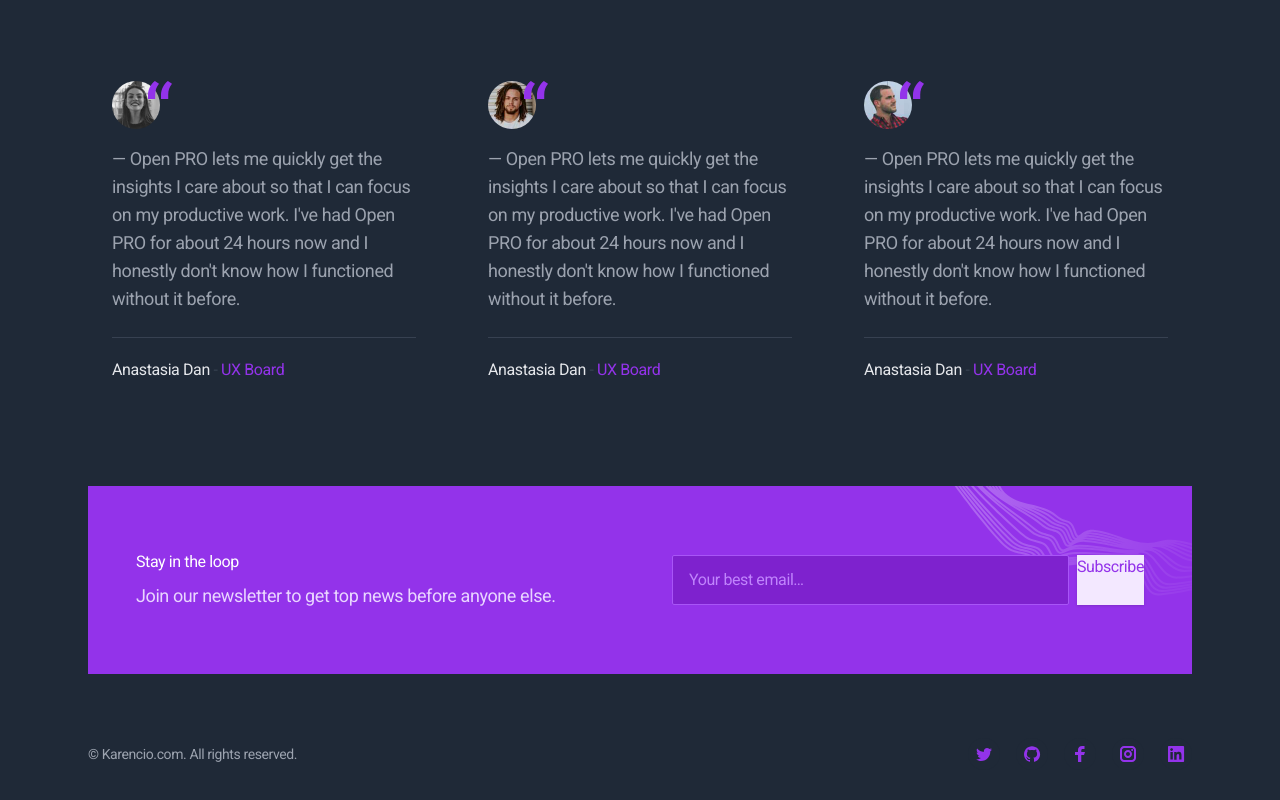
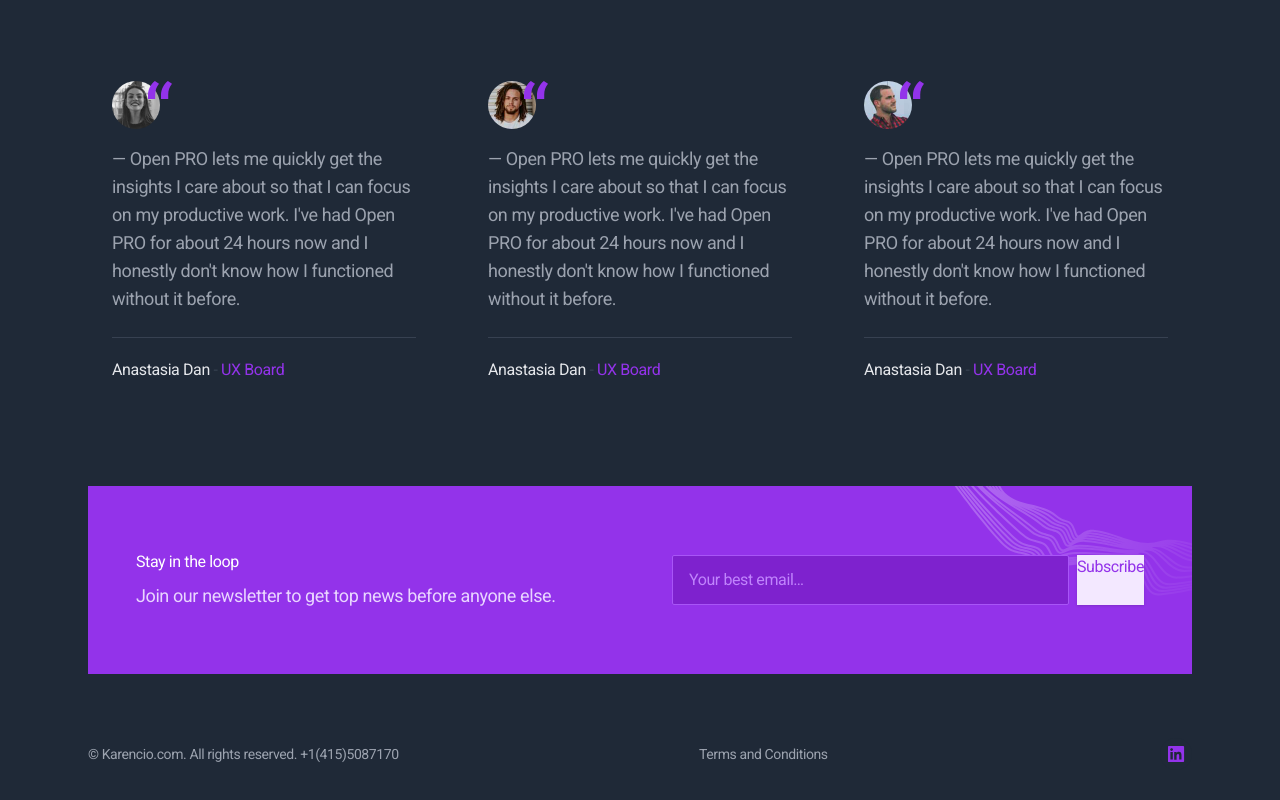
Before and after one commit to jupadev/karencio-website, a Next.js app: page / in a window 1280 px wide. Shown: the part 3840-4640 px from the top of the page. Built offline with nearby package versions, Linux system fonts and the light colour scheme.

Commit message:
Update Footer.jsx

```diff
--- a/app/partials/Footer.jsx
+++ b/app/partials/Footer.jsx
@@ -13,68 +13,6 @@ function Footer() {
           <div className="md:flex md:items-center md:justify-between">
             {/* Social links */}
             <ul className="flex mb-4 md:order-1 md:ml-4 md:mb-0">
-              <li>
-                <a
-                  to="#"
-                  className="flex justify-center items-center text-purple-600 bg-gray-800 hover:text-gray-100 hover:bg-purple-600 rounded-full transition duration-150 ease-in-out"
-                  aria-label="Twitter"
-                >
-                  <svg
-                    className="w-8 h-8 fill-current"
-                    viewBox="0 0 32 32"
-                    xmlns="http://www.w3.org/2000/svg"
-                  >
-                    <path d="M24 11.5c-.6.3-1.2.4-1.9.5.7-.4 1.2-1 1.4-1.8-.6.4-1.3.6-2.1.8-.6-.6-1.5-1-2.4-1-1.7 0-3.2 1.5-3.2 3.3 0 .3 0 .5.1.7-2.7-.1-5.2-1.4-6.8-3.4-.3.5-.4 1-.4 1.7 0 1.1.6 2.1 1.5 2.7-.5 0-1-.2-1.5-.4 0 1.6 1.1 2.9 2.6 3.2-.3.1-.6.1-.9.1-.2 0-.4 0-.6-.1.4 1.3 1.6 2.3 3.1 2.3-1.1.9-2.5 1.4-4.1 1.4H8c1.5.9 3.2 1.5 5 1.5 6 0 9.3-5 9.3-9.3v-.4c.7-.5 1.3-1.1 1.7-1.8z" />
-                  </svg>
-                </a>
-              </li>
-              <li className="ml-4">
-                <a
-                  to="#"
-                  className="flex justify-center items-center text-purple-600 bg-gray-800 hover:text-gray-100 hover:bg-purple-600 rounded-full transition duration-150 ease-in-out"
-                  aria-label="Github"
-                >
-                  <svg
-                    className="w-8 h-8 fill-current"
-                    viewBox="0 0 32 32"
-                    xmlns="http://www.w3.org/2000/svg"
-                  >
-                    <path d="M16 8.2c-4.4 0-8 3.6-8 8 0 3.5 2.3 6.5 5.5 7.6.4.1.5-.2.5-.4V22c-2.2.5-2.7-1-2.7-1-.4-.9-.9-1.2-.9-1.2-.7-.5.1-.5.1-.5.8.1 1.2.8 1.2.8.7 1.3 1.9.9 2.3.7.1-.5.3-.9.5-1.1-1.8-.2-3.6-.9-3.6-4 0-.9.3-1.6.8-2.1-.1-.2-.4-1 .1-2.1 0 0 .7-.2 2.2.8.6-.2 1.3-.3 2-.3s1.4.1 2 .3c1.5-1 2.2-.8 2.2-.8.4 1.1.2 1.9.1 2.1.5.6.8 1.3.8 2.1 0 3.1-1.9 3.7-3.7 3.9.3.4.6.9.6 1.6v2.2c0 .2.1.5.6.4 3.2-1.1 5.5-4.1 5.5-7.6-.1-4.4-3.7-8-8.1-8z" />
-                  </svg>
-                </a>
-              </li>
-              <li className="ml-4">
-                <a
-                  to="#"
-                  className="flex justify-center items-center text-purple-600 bg-gray-800 hover:text-gray-100 hover:bg-purple-600 rounded-full transition duration-150 ease-in-out"
-                  aria-label="Facebook"
-                >
-                  <svg
-                    className="w-8 h-8 fill-current"
-                    viewBox="0 0 32 32"
-                    xmlns="http://www.w3.org/2000/svg"
-                  >
-                    <path d="M14.023 24L14 17h-3v-3h3v-2c0-2.7 1.672-4 4.08-4 1.153 0 2.144.086 2.433.124v2.821h-1.67c-1.31 0-1.563.623-1.563 1.536V14H21l-1 3h-2.72v7h-3.257z" />
-                  </svg>
-                </a>
-              </li>
-              <li className="ml-4">
-                <a
-                  to="#"
-                  className="flex justify-center items-center text-purple-600 bg-gray-800 hover:text-gray-100 hover:bg-purple-600 rounded-full transition duration-150 ease-in-out"
-                  aria-label="Instagram"
-                >
-                  <svg
-                    className="w-8 h-8 fill-current"
-                    viewBox="0 0 32 32"
-                    xmlns="http://www.w3.org/2000/svg"
-                  >
-                    <circle cx="20.145" cy="11.892" r="1" />
-                    <path d="M16 20c-2.206 0-4-1.794-4-4s1.794-4 4-4 4 1.794 4 4-1.794 4-4 4zm0-6c-1.103 0-2 .897-2 2s.897 2 2 2 2-.897 2-2-.897-2-2-2z" />
-                    <path d="M20 24h-8c-2.056 0-4-1.944-4-4v-8c0-2.056 1.944-4 4-4h8c2.056 0 4 1.944 4 4v8c0 2.056-1.944 4-4 4zm-8-14c-.935 0-2 1.065-2 2v8c0 .953 1.047 2 2 2h8c.935 0 2-1.065 2-2v-8c0-.935-1.065-2-2-2h-8z" />
-                  </svg>
-                </a>
-              </li>
               <li className="ml-4">
                 <a
                   to="#"
@@ -94,7 +32,10 @@ function Footer() {
 
             {/* Copyrights note */}
             <div className="text-gray-400 text-sm mr-4">
-              &copy; Karencio.com. All rights reserved.
+              &copy; Karencio.com. All rights reserved. <a href="tel:+14155087170">+1(415)5087170</a>
+            </div>
+            <div className="text-gray-400 text-sm mr-4">
+              <a href="/terms-and-conditions">Terms and Conditions</a>
             </div>
           </div>
         </div>
```
